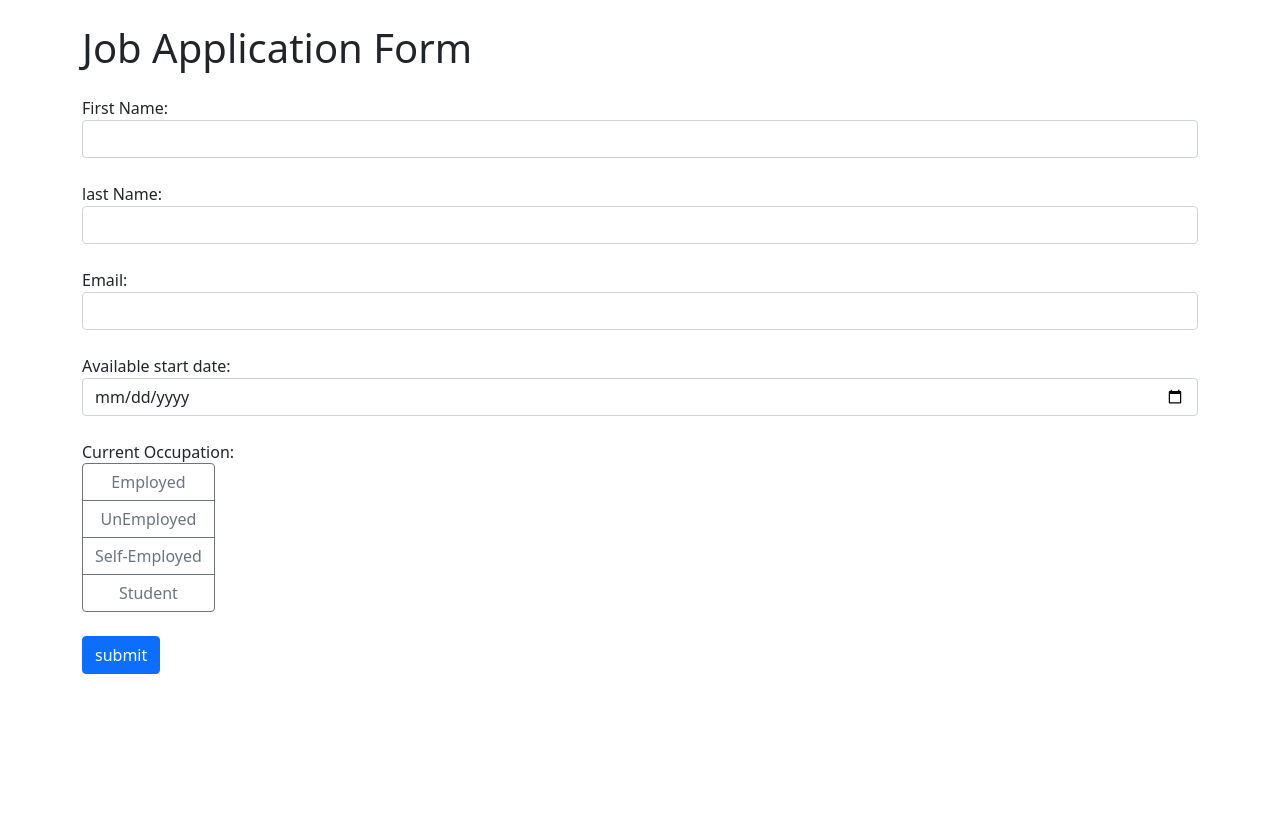
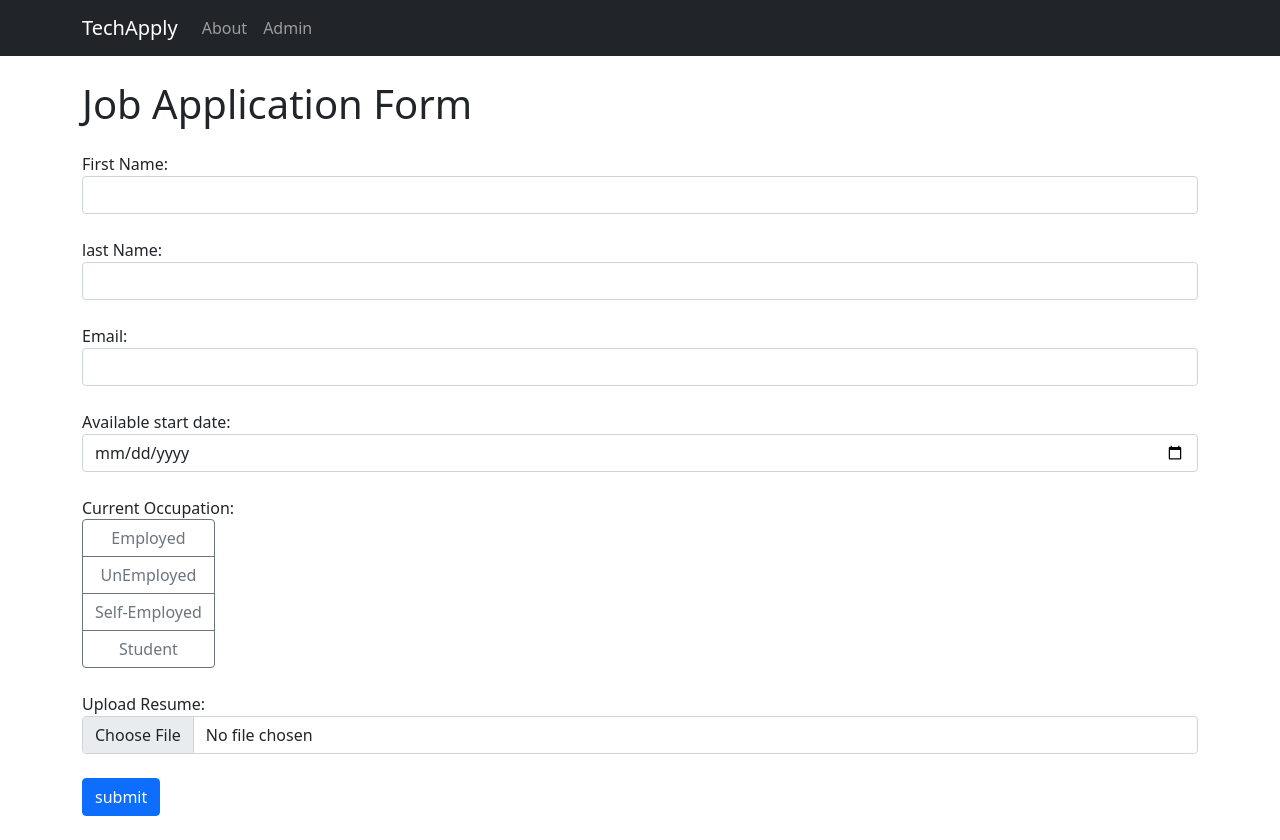
Before and after one commit to jobijoseph06/website_Django, a Django app: page / in a window 1280 px wide. Before the commit the page ends 674 px from the top, so only its background shows below. Run offline with Django 5.2, Linux system fonts and the light colour scheme.

Commit message:
created nav bar

```diff
--- a/job_application/forms.py
+++ b/job_application/forms.py
@@ -7,3 +7,4 @@ class ApplicationForm(forms.Form):
     email = forms.EmailField()
     date = forms.DateField()
     occupation = forms.CharField(max_length=80)
+    resume = forms.FileField(required=True)
--- a/job_application/models.py
+++ b/job_application/models.py
@@ -6,6 +6,7 @@ class Form(models.Model):
     email = models.EmailField()
     date = models.DateField()
     occupation = models.CharField(max_length=80)
+    resume = models.FileField(upload_to='resumes/')
 
     def __str__(self):
         return f"{self.first_name} {self.last_name}"
--- /dev/null
+++ b/job_application/templates/base.html
@@ -0,0 +1,40 @@
+<!doctype html>
+<html>
+    <head>
+        <meta charset="utf-8">
+        <meta name="viewport" content="width=device-width, initial-scale=1, shrink-to-fit=no">
+        <link rel="stylesheet" href="https://cdn.jsdelivr.net/npm/bootstrap@5.1.3/dist/css/bootstrap.min.css">
+
+    </head>
+    <body>
+
+        <nav class="navbar navbar-expand-lg navbar-dark bg-dark">
+          <div class="container">
+            <a class="navbar-brand" href="{% url 'index' %}">TechApply</a>
+            <button class="navbar-toggler" type="button" data-bs-toggle="collapse" data-bs-target="#navbarNav" aria-controls="navbarNav" aria-expanded="false" aria-label="Toggle navigation">
+              <span class="navbar-toggler-icon"></span>
+            </button>
+            <div class="collapse navbar-collapse" id="navbarNav">
+              <ul class="navbar-nav">
+                <li class="nav-item {% if request.path == '/about/' %}active{% endif %}">
+                  <a class="nav-link" href="{% url 'about' %}">About</a>
+                </li>
+                <li class="nav-item">
+                  <a class="nav-link" href="http://127.0.0.1:8000/admin/">Admin</a>
+                </li>
+              </ul>
+            </div>
+          </div>
+        </nav>
+
+
+        <div class="container">
+             {% block content %}
+             {% endblock %}
+
+
+        </div>
+    <script src="https://code.jquery.com/jquery-3.6.0.min.js"></script>
+    <script src="https://cdn.jsdelivr.net/npm/bootstrap@5.1.3/dist/js/bootstrap.min.js"></script>
+    </body>
+</html>
--- a/job_application/templates/index.html
+++ b/job_application/templates/index.html
@@ -1,13 +1,5 @@
-<!doctype html>
-<html>
-    <head>
-        <meta charset="utf-8">
-        <meta name="viewport" content="width=device-width, initial-scale=1, shrink-to-fit=no">
-        <link rel="stylesheet" href="https://cdn.jsdelivr.net/npm/bootstrap@5.1.3/dist/css/bootstrap.min.css">
-
-    </head>
-    <body>
-        <div class="container">
+{% extends 'base.html' %}
+{% block content %}
 
 <h1 class="mt-4 mb-4">Job Application Form</h1>
 <form method="POST">
@@ -42,6 +34,10 @@
             <label  class="btn btn-outline-secondary" for="student">Student</label>
         </div>
     </div>
+    <div class="form-group mb-4">
+        <label for="resume">Upload Resume:</label>
+        <input class="form-control" type="file" name="resume" id="resume" required>
+    </div>
     <button class="btn btn-primary mb-4" type="submit">submit</button>
 
     {% if messages %}
@@ -54,8 +50,4 @@
     {% endif %}
 
 </form>
-        </div>
-    <script src="https://code.jquery.com/jquery-3.6.0.min.js"></script>
-    <script src="https://cdn.jsdelivr.net/npm/bootstrap@5.1.3/dist/js/bootstrap.min.js"></script>
-    </body>
-</html>
+{% endblock %}
--- a/job_application/urls.py
+++ b/job_application/urls.py
@@ -4,5 +4,7 @@ from django.urls import path
 from . import views
 
 urlpatterns = [
-    path('', views.index, name='index')
+    path('', views.index, name='index'),
+    path('about/', views.about, name='about')
+
 ]
--- a/job_application/views.py
+++ b/job_application/views.py
@@ -13,10 +13,12 @@ def index(request):
             email = form.cleaned_data["email"]
             date = form.cleaned_data["date"]
             occupation = form.cleaned_data["email"]
+            resume = form.cleaned_data["resume"]
 
             #creating the model instance
             Form.objects.create(first_name=first_name, last_name=last_name,
-                                email= email, date= date, occupation=occupation)
+                                email= email, date= date, occupation=occupation,
+                                resume=resume)
             #email part
             message_body = f"A new job application was submitted. Thank you, {first_name} {last_name}."
             email_message = EmailMessage("Form submission confirmation", message_body, to=[email])
@@ -28,3 +30,6 @@ def index(request):
 
 
     return render(request, "index.html")
+
+def about(request):
+    return render(request, "about.html")
```
Also changed, not shown: job_application/templates/about.html (added, +16 -0 lines), mysite/settings.py (+8 -1 lines), db.sqlite3. Lines whose indentation alone changed are shown as unchanged.
